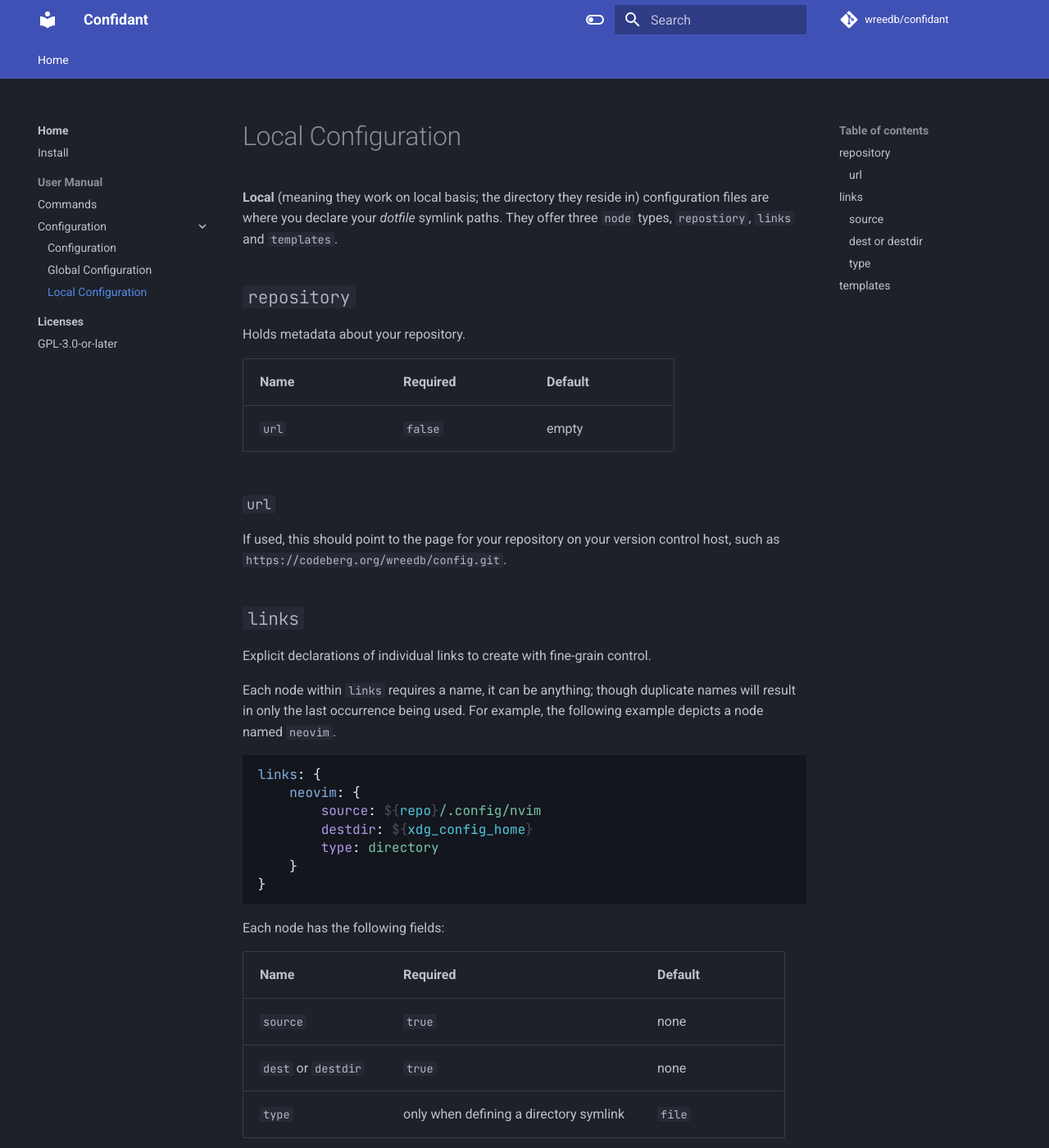
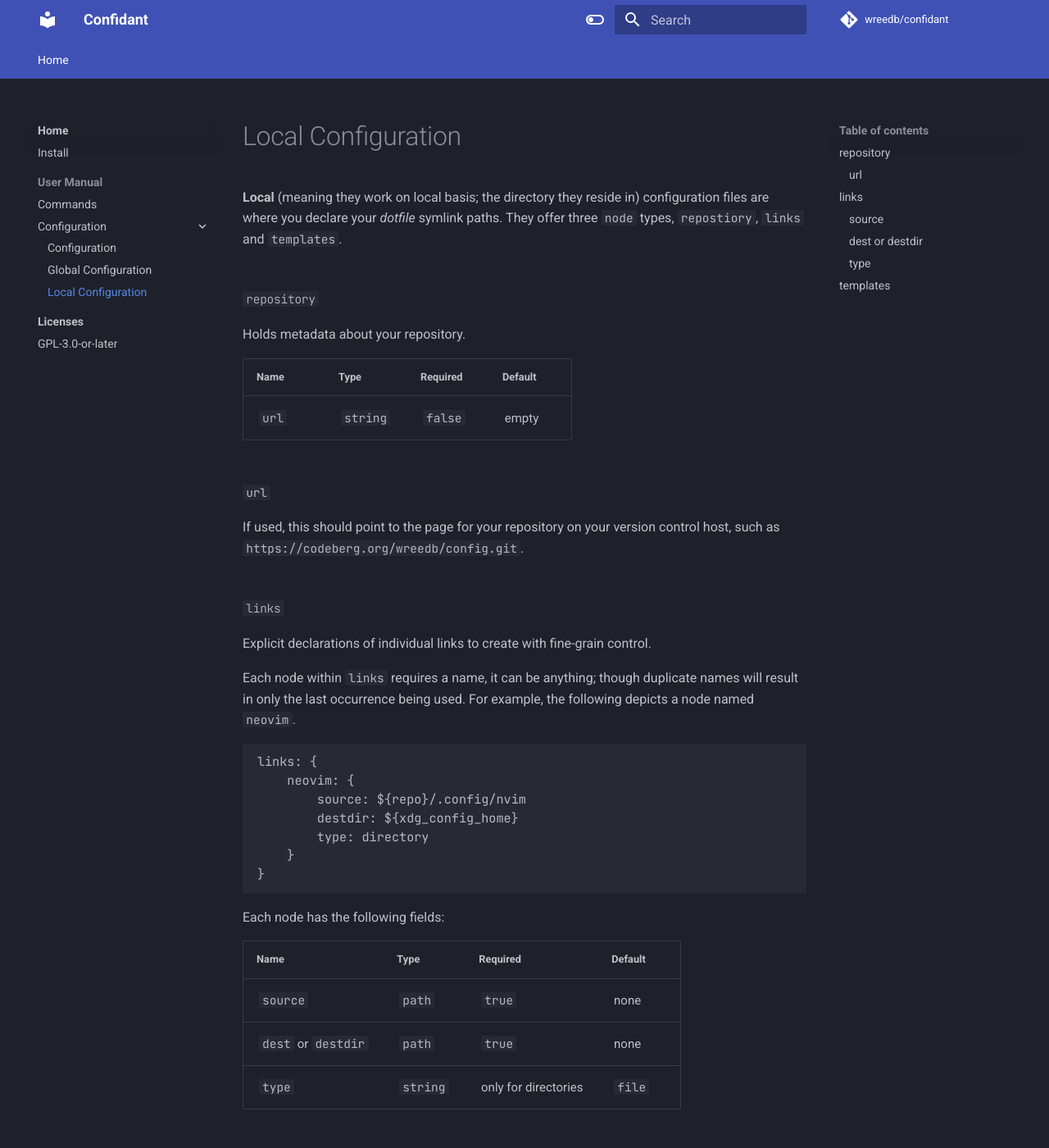
Before and after one commit to wreedb/confidant, an MkDocs documentation site: the page built from doc/site/user-manual/configuration/local.md, in a window 1280 px wide and 1400 px high. Shown: the whole window at 82% size. Built offline with MkDocs 1.6.1 and Material for MkDocs 9.7.7, drawn with Linux system fonts in a browser that asks for light colours; some web fonts are replaced; some of the changed text lies outside the part shown.

Commit message:
docs: fixed some formatting for the mkdocs site

````diff
--- a/doc/site/styles/main.css
+++ b/doc/site/styles/main.css
@@ -5,69 +5,37 @@
 /* Roboto */
 @import url('https://fonts.googleapis.com/css2?family=Roboto:ital,wght@0,100..900;1,100..900&display=swap');
 
-/* Roboto Condensed */
-@import url('https://fonts.googleapis.com/css2?family=Roboto+Condensed:ital,wght@0,100..900;1,100..900&display=swap');
-
 /* Noto Emoji */
 @import url('https://fonts.googleapis.com/css2?family=Noto+Color+Emoji&display=swap');
-
-/* Cairo Play */
-@import url('https://fonts.googleapis.com/css2?family=Cairo+Play:wght@200..1000&display=swap');
 
 :root {
     --md-text-font-family: "Roboto";
     --md-code-font-family: "JetBrains Mono";
     --code-font: "JetBrains Mono";
-    --line-height: 1.4;
-    --background: #14161E;
-    --foreground: #EBEBEB;
-    --black:      #1A1D27;
-    --red:        #FB7DA7;
-    --green:      #76C5A4;
-    --yellow:     #FDAD5D;
-    --blue:       #80B0E0;
-    --magenta:    #AF98E6;
-    --cyan:       #51C7DA;
-    --white:      #D7D7D7;
-    --grey:       #494C59;
+    --line-height: 1.5 !important;
 }
 
 body {
-    --md-text-font-family: "Roboto";
-    --md-code-font-family: "JetBrains Mono";
-    --code-font: "JetBrains Mono";
-    --line-height: 1.3;
+    font-family: var(--md-text-font-family);
 }
 
-table {
-    font-size: 0.8rem !important;
-}
-
-td {
-    min-width: 8.75rem !important;
-}
-
-pre#demonstration {
-    font-size: 0.75rem;
+code {
+    font-variant-ligatures: normal;
+    font-family: var(--code-font) !important;
+    font-size: 0.725rem !important;
 }
 
 pre > code {
     font-family: var(--code-font);
+    font-size: 0.76rem !important;
     line-height: var(--line-height);
+    font-variant-ligatures: normal;
 }
 
-
-[data-md-color-scheme="default"] {
-    --code-bg: #f6f8fa;
-    --code-text: #24292e;
+.admonition {
+    font-size: 0.725rem !important;
 }
 
-[data-md-color-scheme="slate"] {
-    --code-bg: var(--background);
-    --code-text: var(--foreground);
+td {
+    font-size: 0.75rem !important;
 }
-
-pre.ucl-code {
-    background-color: var(--code-bg);
-    color: var(--code-text);
-}
--- a/doc/site/styles/ucl.css
+++ /dev/null
@@ -1,95 +0,0 @@
-:root {
-    --background: #14161E;
-    --foreground: #EBEBEB;
-    --black:      #1A1D27;
-    --red:        #FB7DA7;
-    --green:      #76C5A4;
-    --yellow:     #FDAD5D;
-    --blue:       #80B0E0;
-    --magenta:    #AF98E6;
-    --cyan:       #51C7DA;
-    --white:      #D7D7D7;
-    --grey:       #494C59;
-}
-
-/* DARK (normal) THEME */
-
-[data-md-color-scheme="slate"] pre.ucl-code {
-    font-family: var(--code-font);
-    background-color: var(--background);
-    color: var(--foreground);
-    padding: .7720588235em 1.1764705882em;
-}
-
-[data-md-color-scheme="slate"] span.node-key {
-    color: var(--blue);
-}
-
-[data-md-color-scheme="slate"] span.variable {
-    color: var(--cyan);
-}
-
-[data-md-color-scheme="slate"] span.delim {
-    color: var(--grey);
-}
-
-[data-md-color-scheme="slate"] span.ident {
-    color: var(--cyan)
-}
-
-[data-md-color-scheme="slate"] span.keyword {
-    color: var(--magenta);
-}
-
-[data-md-color-scheme="slate"] span.funcall {
-    color: var(--blue);
-}
-
-[data-md-color-scheme="slate"] span.string {
-    color: var(--green);
-}
-
-[data-md-color-scheme="slate"] span.constant {
-    color: var(--yellow);
-}
-
-/* LIGHT (abnormal, unreasonable, strange, wierd) THEME */
-
-[data-md-color-scheme="default"] pre.ucl-code {
-    font-family: var(--code-font);
-    background-color: #f5f5f5;
-    color: var(--background);
-    padding: .7720588235em 1.1764705882em;
-}
-
-[data-md-color-scheme="default"] span.node-key {
-    color: #d73a49;
-}
-
-[data-md-color-scheme="default"] span.variable {
-    color: #6f42c1;
-}
-
-[data-md-color-scheme="default"] span.delim {
-    color: var(--black);
-}
-
-[data-md-color-scheme="default"] span.ident {
-    color: var(--black);
-}
-
-[data-md-color-scheme="default"] span.keyword {
-    color: #6f42c1;
-}
-
-[data-md-color-scheme="default"] span.funcall {
-    color: #d73a49;
-}
-
-[data-md-color-scheme="default"] span.string {
-    color: #032f62;
-}
-
-[data-md-color-scheme="default"] span.constant {
-    color: #d73a49;
-}
--- a/doc/site/user-manual/configuration/local.md
+++ b/doc/site/user-manual/configuration/local.md
@@ -12,9 +12,9 @@ They offer three `node` types, `repostiory`, `links` and `templates`.
 ## `repository`
 Holds metadata about your repository.
 
-| Name | Required | Default |
-|------|----------|---------|
-|`url` | `false`  | empty   |
+| Name | Type     | Required | Default |
+|------|----------|----------|---------|
+|`url` | `string` | `false`  | empty   |
 
 ### `url`
 If used, this should point to the page for your repository on your version
@@ -25,24 +25,24 @@ Explicit declarations of individual links to create with fine-grain control.
 
 Each node within `links` requires a name, it can be anything; though duplicate
 names will result in only the last occurrence being used. For example, the
-following example depicts a node named `neovim`.
-<pre class="ucl-code">
-<span class="node-key">links</span>: {
-    <span class="node-key">neovim</span>: {
-        <span class="keyword">source</span>: <span class="string"><span class="delim">${</span><span class="variable">repo</span><span class="delim">}</span>/.config/nvim</span>
-        <span class="keyword">destdir</span>: <span class="delim">${</span><span class="variable">xdg_config_home</span><span class="delim">}</span>
-        <span class="keyword">type</span>: <span class="string">directory</span>
+following depicts a node named `neovim`.
+```
+links: {
+    neovim: {
+        source: ${repo}/.config/nvim
+        destdir: ${xdg_config_home}
+        type: directory
     }
 }
-</pre>
+```
 
 Each node has the following fields:
 
-| Name | Required | Default |
-|------|----------|---------|
-| `source`  | `true` | none   |
-| `dest` or `destdir` | `true` | none   |
-| `type` | only when defining a directory symlink | `file` |
+| Name                | Type     | Required             | Default |
+|---------------------|----------|----------------------|---------|
+| `source`            | `path`   | `true`               | none    |
+| `dest` or `destdir` | `path`   | `true`               | none    |
+| `type`              | `string` | only for directories | `file`  |
 
 ### `source`
 
@@ -56,14 +56,14 @@ different ways to approach it. Using `dest` requires the path to be written
 in full, such as `${XDG_CONFIG_HOME}/foo/bar.conf`. In contrast, using `destdir`
 allows **Confidant** to reuse the *basename* of the `source` file or directory
 to determine the symlink path.
-<pre class="ucl-code">
-<span class="node-key">links</span>: {
-    <span class="node-key">emacs</span>: {
-        <span class="keyword">source</span>: <span class="string"><span class="delim">${</span><span class="variable">repo</span><span class="delim">}</span>/.config/emacs/init.el</span>
-        <span class="keyword">destdir</span>: <span class="string"><span class="delim">${</span><span class="variable">home</span><span class="delim">}</span>/.config/emacs</span>
+```
+links: {
+    emacs: {
+        source: ${repo}/.config/emacs/init.el
+        dest: ${home}/.config/emacs/init.el
     }
 }
-</pre>
+```
 In this example, the symlink will be placed at `${HOME}/.config/emacs/init.el`.
 
 !!! warning "conflict"
@@ -79,40 +79,38 @@ configuration easier to read.
 ## `templates`
 Somewhat similar to `links`, but provides a simple templating syntax using
 `%{item}` to substitute each item into the `source` and `dest`
-
-<pre class="ucl-code">
-<span class="node-key">templates</span>: {
-    <span class="node-key">home</span>: {
-        <span class="keyword">source</span>: <span class="string"><span class="delim">${</span><span class="variable">repo</span><span class="delim">}</span>/<span class="delim">%{</span><span class="variable">item</span><span class="delim">}</span></span>
-        <span class="keyword">dest</span>: <span class="string"><span class="delim">${</span><span class="variable">home</span><span class="delim">}</span>/<span class="delim">%{</span><span class="variable">item</span><span class="delim">}</span></span>
-        <span class="keyword">items</span>: [
-            <span class="string">.bashrc</span>
-            <span class="string">.profile</span>
+```
+templates: {
+    home: {
+        source: ${repo}/%{item}
+        dest: ${home}/%{item}
+        items: [
+            .bashrc
+            .profile
         ]
     }
-    <span class="node-key">config</span>: {
-        <span class="keyword">source</span>: <span class="string"><span class="delim">${</span><span class="variable">repo</span><span class="delim">}</span>/.config/<span class="delim">%{</span><span class="variable">item</span><span class="delim">}</span></span>
-        <span class="keyword">dest</span>: <span class="string"><span class="delim">${</span><span class="variable">xdg_config_home</span><span class="delim">}</span>/<span class="delim">%{</span><span class="variable">item</span><span class="delim">}</span></span>
-        <span class="keyword">items</span>: [
-            <span class="string">nvim/init.lua</span>
-            <span class="string">kitty/kitty.conf</span>
-            <span class="string">fish/conf.d</span>
-            <span class="string">fish/config.fish</span>
+    config: {
+        source: ${repo}/.config/%{item}
+        dest: ${xdg_config_home}/%{item}
+        items: [
+            nvim/init.lua
+            kitty/kitty.conf
+            fish/conf.d
+            fish/config.fish
         ]
     }
 }
-</pre>
-
+```
 Each node of course, similar to `links`, requires a name; naming them after
 where the template points to is a good practice (such as `home` for one that
 points to your home directory).
 
 
-| Name  | Required | Default |
-|-------|--------|---------|
-| `source` | `true` | none |
-| `dest` | `true` | none |
-| `items` | `true` | none |
+| Name     | Type            | Required | Default |
+|----------|-----------------|----------|---------|
+| `source` | `path`          | `true`   | none    |
+| `dest`   | `path`          | `true`   | none    |
+| `items`  | `list of paths` | `true`   | none    |
 
 The `source` and `dest` should each contain a path ending with the `%{item}`
 identifier. This identifier will be expanded to each item in `items`.
@@ -120,16 +118,14 @@ identifier. This identifier will be expanded to each item in `items`.
 For a quick demonstration, the [example at the start of this section](#templates) would
 result in the following symlinks being created (with `${repo}` being a placeholder for
 the directory your `confidant.ucl` is in):
-
-<pre id="demonstration" class="ucl-code">
-<span class="delim">${</span><span class="variable">repo<span class="delim">}</span><span class="string">/.bashrc                  -> <span class="delim">${</span><span class="variable">HOME<span class="delim">}</span><span class="string">/.bashrc
-<span class="delim">${</span><span class="variable">repo<span class="delim">}</span><span class="string">/.profile                 -> <span class="delim">${</span><span class="variable">HOME<span class="delim">}</span><span class="string">/.profile
-<span class="delim">${</span><span class="variable">repo<span class="delim">}</span><span class="string">/.config/nvim/init.lua    -> <span class="delim">${</span><span class="variable">XDG_CONFIG_HOME<span class="delim">}</span><span class="string">/nvim/init.lua
-<span class="delim">${</span><span class="variable">repo<span class="delim">}</span><span class="string">/.config/kitty/kitty.conf -> <span class="delim">${</span><span class="variable">XDG_CONFIG_HOME<span class="delim">}</span><span class="string">/kitty/kitty.conf
-<span class="delim">${</span><span class="variable">repo<span class="delim">}</span><span class="string">/.config/fish/conf.d      -> <span class="delim">${</span><span class="variable">XDG_CONFIG_HOME<span class="delim">}</span><span class="string">/fish/conf.d
-<span class="delim">${</span><span class="variable">repo<span class="delim">}</span><span class="string">/.config/fish/config.fish -> <span class="delim">${</span><span class="variable">XDG_CONFIG_HOME<span class="delim">}</span><span class="string">/fish/config.fish
-</pre>
-
+```sh
+${repo}/.bashrc                  -> ${HOME}/.bashrc
+${repo}/.profile                 -> ${HOME}/.profile
+${repo}/.config/nvim/init.lua    -> ${XDG_CONFIG_HOME}/nvim/init.lua
+${repo}/.config/kitty/kitty.conf -> ${XDG_CONFIG_HOME}/kitty/kitty.conf
+${repo}/.config/fish/conf.d      -> ${XDG_CONFIG_HOME}/fish/conf.d
+${repo}/.config/fish/config.fish -> ${XDG_CONFIG_HOME}/fish/config.fish
+```
 !!! note
     Template node items are automatically inferred as a `directory` or `file`
     based on the type of file the item would point to after being substituted
--- a/mkdocs.yml
+++ b/mkdocs.yml
@@ -21,7 +21,6 @@ validation:
 
 extra_css:
 - styles/main.css
-- styles/ucl.css
 
 theme:
   name: material
````
Also changed, not shown: doc/site/user-manual/configuration.md (+46 -22 lines).
